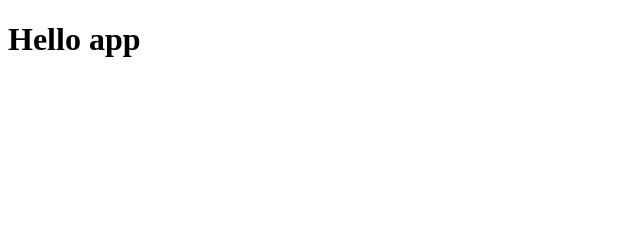
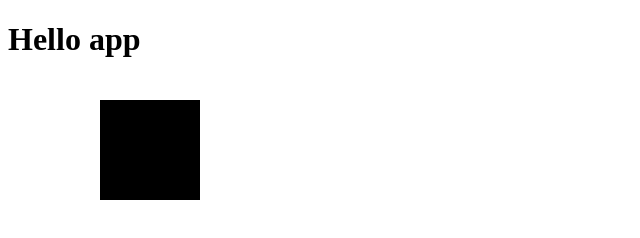
Before and after one commit to ChumbaJ/git-testing, a plain HTML site: page index.html in a window 1280 px wide. Shown: the whole page, without its empty margins (0-640 px from the left). Drawn offline with Linux system fonts and the light colour scheme.

Commit message:
Index added some styles

```diff
--- a/index.html
+++ b/index.html
@@ -4,8 +4,20 @@
     <meta charset="UTF-8">
     <meta name="viewport" content="width=device-width, initial-scale=1.0">
     <title>Document</title>
+
+    <style>
+        .box {
+            position: fixed;
+            width: 100px;
+            height: 100px;
+            background-color: black;
+            left: 100px;
+            top: 100px;
+        }
+    </style>
 </head>
 <body>
     <h1>Hello app</h1>
+    <div class="box"></div>
 </body>
 </html>
```
